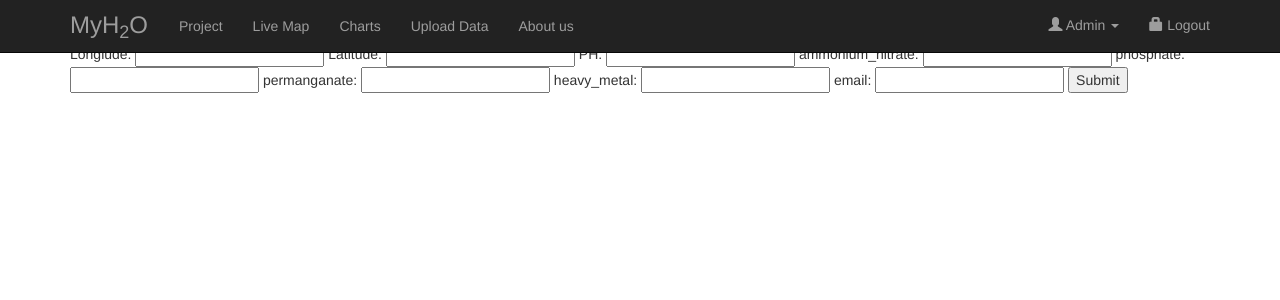
After one commit to cckit/myh2o, a PHP site: page /upload.php in a window 1280 px wide. The commit adds this page. Shown: the top 300 px of the page. Run offline with PHP 8.4, Linux system fonts and the light colour scheme; some libraries are stand-ins or nearby versions.

Commit message:
create upload page and upload result page.

```diff
--- a/map.php
+++ b/map.php
@@ -23,7 +23,7 @@
         <h1><?php
 
         $result = print_stuff();
-        while ($line = mysql_fetch_array($result, MYSQL_ASSOC)) {
+        while ($line = mysqli_fetch_array($result, MYSQL_ASSOC)) {
             echo print_r($line);
         }
         ?> </h1>
@@ -46,9 +46,11 @@
                 <ul class="nav navbar-nav navbar">
                     <li><a href="#">Project</a>
                     </li>
-                    <li><a href="#">Live Map</a>
+                    <li><a href="map.php">Live Map</a>
                     </li>
                     <li><a href="#">Charts</a>
+                    </li>
+                    <li><a href="upload.php">Upload Data</a>
                     </li>
                     <li><a href="#">About us</a>
                     </li>
--- /dev/null
+++ b/upload.php
@@ -0,0 +1,84 @@
+<!DOCTYPE html>
+<html lang="en">
+
+<head>
+    <meta charset="utf-8">
+    <meta name="viewport" content="width=device-width, initial-scale=1.0">
+    <meta name="description" content="">
+    <meta name="author" content="">
+
+    <title>Water Quality Map</title>
+
+    <!-- JavaScript and CSS -->
+    <?php include 'include.php'; ?>
+</head>
+
+<body>
+
+
+    <nav class="navbar navbar-fixed-top navbar-inverse" role="navigation">
+        <div class="container">
+            <div class="navbar-header">
+                <button type="button" class="navbar-toggle" data-toggle="collapse" data-target=".navbar-ex1-collapse">
+                    <span class="sr-only">Toggle navigation</span>
+                    <span class="icon-bar"></span>
+                    <span class="icon-bar"></span>
+                    <span class="icon-bar"></span>
+                </button>
+                <a class="navbar-brand" href="home.html" style="font-size:24px">MyH<sub>2</sub>O</a>
+            </div>
+
+            <!-- Collect the nav links, forms, and other content for toggling -->
+            <div class="collapse navbar-collapse navbar-ex1-collapse" style="line-height: 1em;">
+                <ul class="nav navbar-nav navbar">
+                    <li><a href="#">Project</a>
+                    </li>
+                    <li><a href="map.php">Live Map</a>
+                    </li>
+                    <li><a href="#">Charts</a>
+                    </li>
+                    <li><a href="upload.php">Upload Data</a>
+                    </li>
+                    <li><a href="#">About us</a>
+                    </li>
+                </ul>
+                <ul class="nav navbar-nav navbar-right">
+                    <li class="dropdown">
+                        <a class="dropdown-toggle" role="button" data-toggle="dropdown" href="#"><i class="glyphicon glyphicon-user"></i> Admin <span class="caret"></span></a>
+                        <ul id="g-account-menu" class="dropdown-menu" role="menu">
+                            <li><a href="#">My Profile</a>
+                            </li>
+                            <li><a href="#">My Submission</a>
+                            </li>
+                        </ul>
+                    </li>
+                    <li><a href="#"><i class="glyphicon glyphicon-lock"></i> Logout</a>
+                    </li>
+                </ul>
+            </div>
+            <!-- /.navbar-collapse -->
+        </div>
+        <!-- /.container -->
+    </nav>
+
+
+    <div class="container">
+        <hr>
+        <form action="insert.php" method="post">
+            Longiude: <input type="text" name="longitude">
+            Latitude: <input type="text" name="latitude">
+            PH: <input type="text" name="ph">
+            ammonium_nitrate: <input type="text" name="ammonium_nitrate">
+            phosphate: <input type="text" name="phosphate">
+            permanganate: <input type="text" name="permanganate">
+            heavy_metal: <input type="text" name="heavy_metal">
+            email: <input type="text" name="email">
+            <input type="submit">
+        </form>
+
+    </div>
+    <!-- /.container -->
+
+</body>
+
+</html>
```
Also changed, not shown: insert.php (added, +147 -0 lines), query.php (+16 -14 lines).
